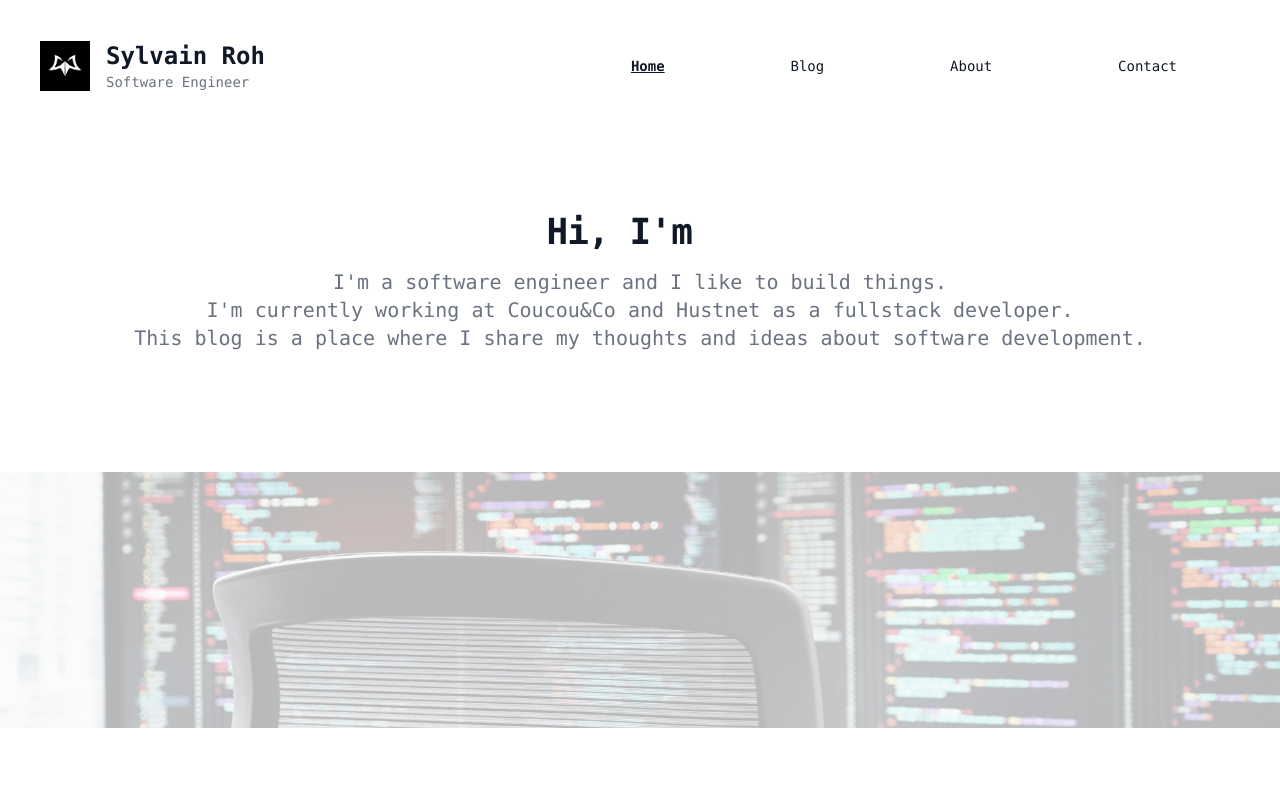
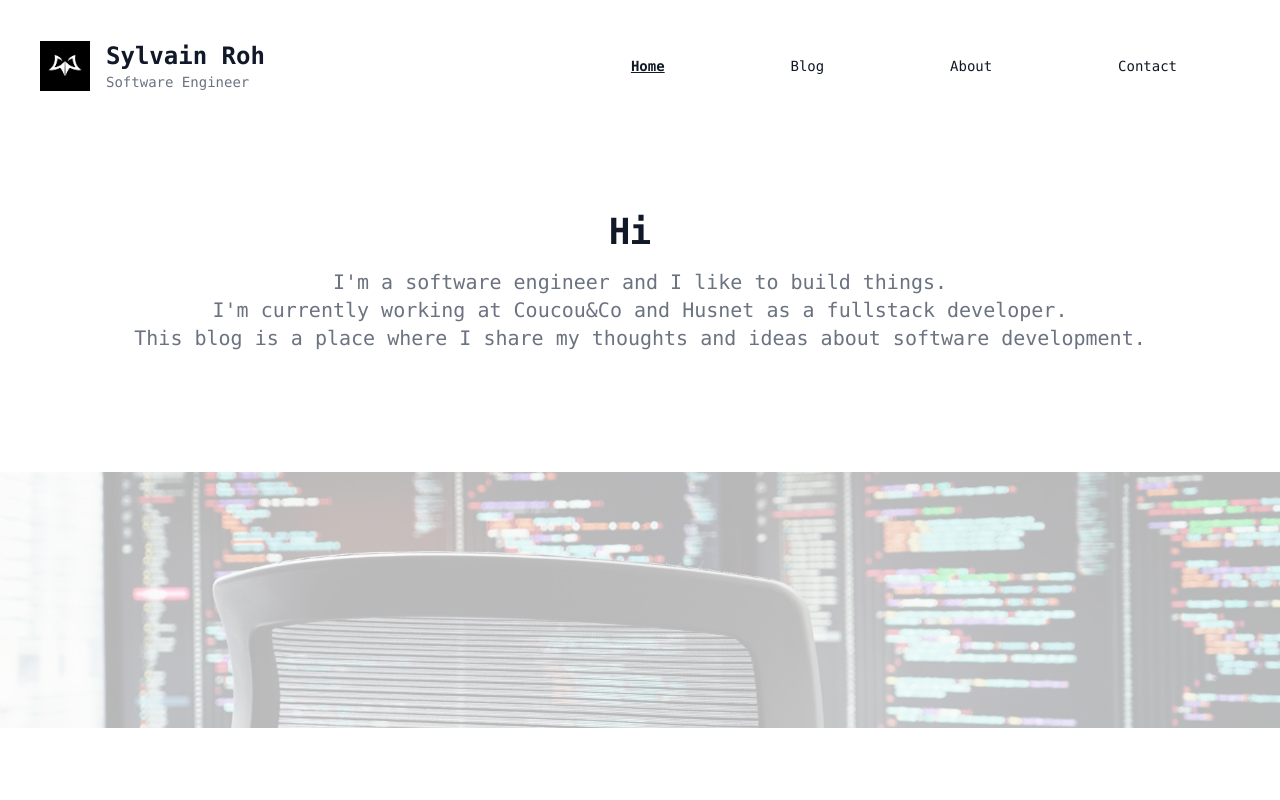
Before and after one commit to rohsyl/blog, a Next.js app: page / in a window 1280 px wide. Shown: the top 800 px of the page. Built offline with nearby package versions, Linux system fonts and the light colour scheme.

Commit message:
some lil changes

```diff
--- a/src/app/components/AnimatedTitle.tsx
+++ b/src/app/components/AnimatedTitle.tsx
@@ -10,9 +10,7 @@ export default function AnimatedTitle() {
                 1000, // Waits 1s
                 'Hi, ',
                 800, // Waits 2s
-                'Hi, I\'m Sylvain',
-                1000, // Waits 1s
-                'Hi, I\'m Sylvain Roh',
+                'Hi, I\'m Sylvain R.',
                 1000, // Waits 1s
             ]}
             wrapper="span"
--- a/src/app/page.tsx
+++ b/src/app/page.tsx
@@ -25,7 +25,7 @@ export default function Home() {
                   <div className="flex">
                       <div className="flex-grow text-center font-light text-gray-500 sm:text-xl dark:text-gray-400">
                           I&apos;m a software engineer and I like to build things. <br/>
-                          I&apos;m currently working at Coucou&Co and Hustnet as a fullstack developer.<br/>
+                          I&apos;m currently working at Coucou&Co and Husnet as a fullstack developer.<br/>
                           This blog is a place where I share my thoughts and ideas about software development.
                       </div>
                       <div>
```
